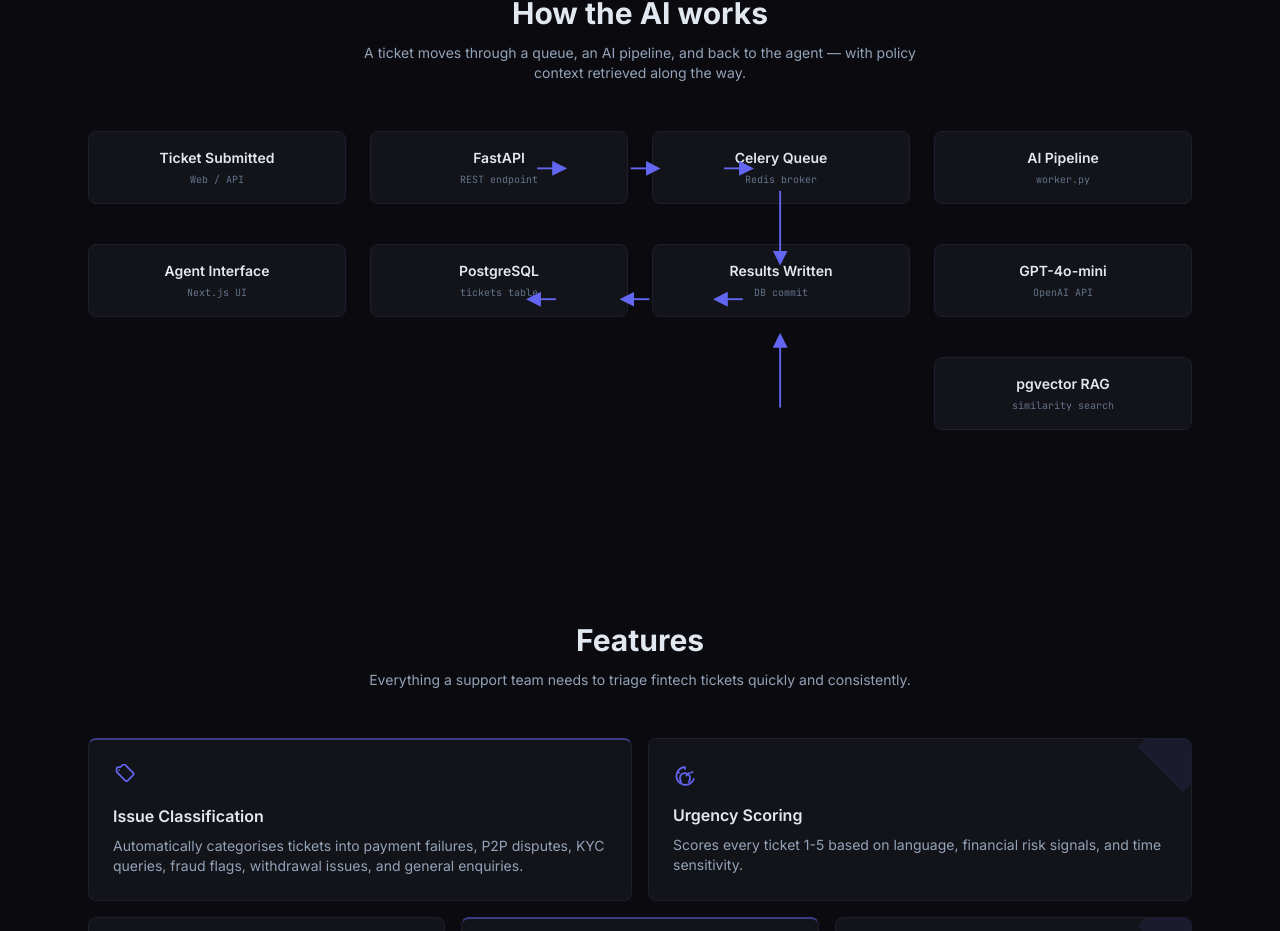
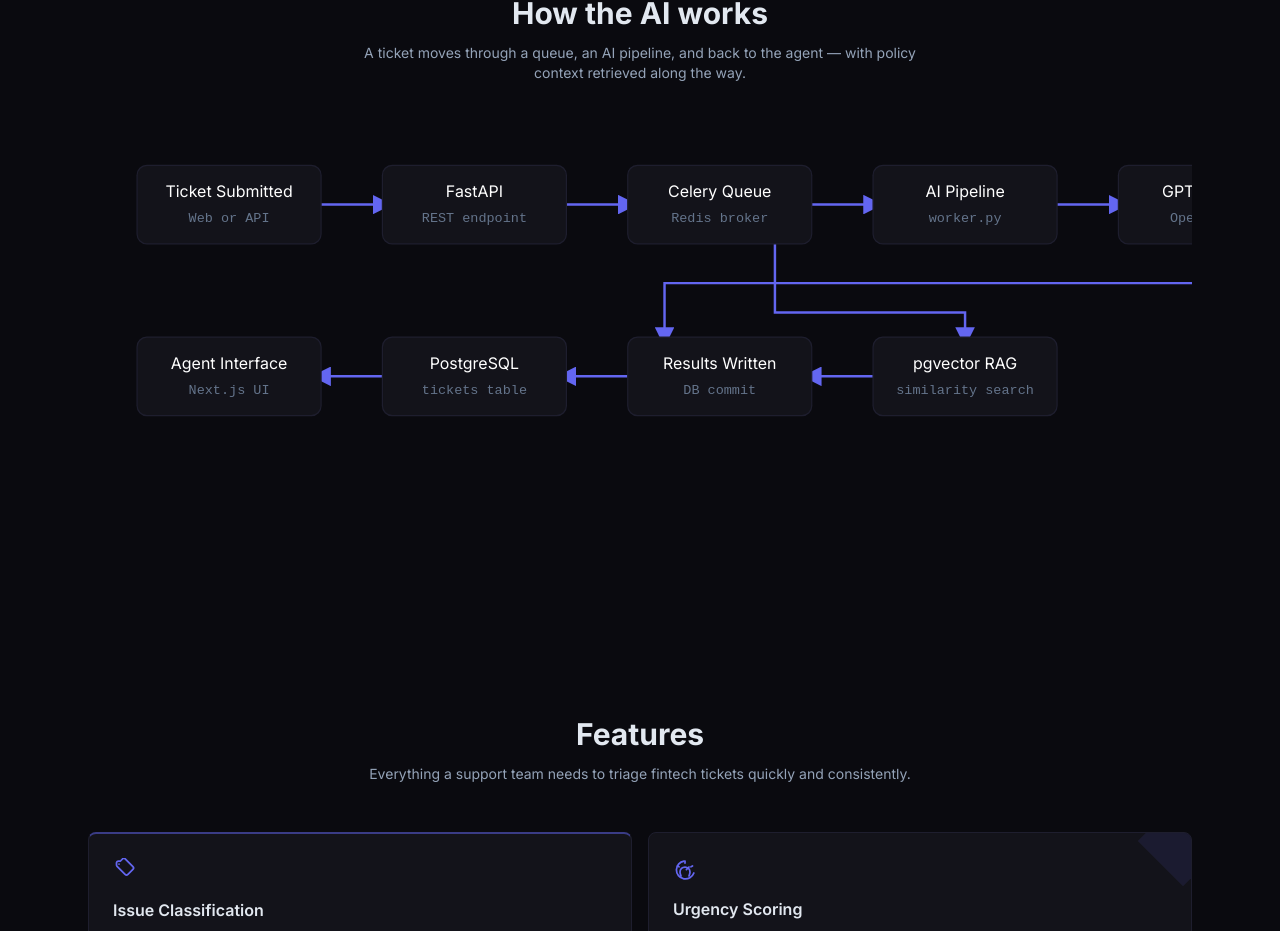
Before and after one commit to adewale-codes/Triax, a Next.js app in the folder frontend/: page / in a window 1280 px wide. Shown: the part 1255-2186 px from the top of the page. Built offline with nearby package versions, Linux system fonts and the light colour scheme.

Commit message:
changed diagram to svg

```diff
--- a/frontend/app/page.tsx
+++ b/frontend/app/page.tsx
@@ -129,14 +129,6 @@ function IconUserCheck(props: React.SVGProps<SVGSVGElement>) {
   )
 }
 
-function IconChevronDown(props: React.SVGProps<SVGSVGElement>) {
-  return (
-    <svg {...props} viewBox="0 0 24 24" fill="none" stroke="currentColor" strokeWidth="1.75" strokeLinecap="round" strokeLinejoin="round">
-      <path d="M6 9l6 6l6 -6" />
-    </svg>
-  )
-}
-
 // ── Content ───────────────────────────────────────────────────────────────
 const steps = [
   {
@@ -228,43 +220,31 @@ const techStack = [
 const trustBadges = ['Built with FastAPI', 'Powered by OpenAI', 'Deployed on Heroku']
 
 // ── System flow diagram data ────────────────────────────────────────────────
-// Desktop grid: 4 columns x 3 rows
-const diagramNodes = [
-  { title: 'Ticket Submitted', tech: 'Web / API', col: 1, row: 1 },
-  { title: 'FastAPI', tech: 'REST endpoint', col: 2, row: 1 },
-  { title: 'Celery Queue', tech: 'Redis broker', col: 3, row: 1 },
-  { title: 'AI Pipeline', tech: 'worker.py', col: 4, row: 1 },
-  { title: 'Agent Interface', tech: 'Next.js UI', col: 1, row: 2 },
-  { title: 'PostgreSQL', tech: 'tickets table', col: 2, row: 2 },
-  { title: 'Results Written', tech: 'DB commit', col: 3, row: 2 },
-  { title: 'GPT-4o-mini', tech: 'OpenAI API', col: 4, row: 2 },
-  { title: 'pgvector RAG', tech: 'similarity search', col: 4, row: 3 },
+// Boxes are 150x64, positioned by top-left corner (x, y is the vertical center)
+const diagramBoxes = [
+  { title: 'Ticket Submitted', tech: 'Web or API', x: 40, y: 60 },
+  { title: 'FastAPI', tech: 'REST endpoint', x: 240, y: 60 },
+  { title: 'Celery Queue', tech: 'Redis broker', x: 440, y: 60 },
+  { title: 'AI Pipeline', tech: 'worker.py', x: 640, y: 60 },
+  { title: 'GPT-4o-mini', tech: 'OpenAI API', x: 840, y: 60 },
+  { title: 'Agent Interface', tech: 'Next.js UI', x: 40, y: 200 },
+  { title: 'PostgreSQL', tech: 'tickets table', x: 240, y: 200 },
+  { title: 'Results Written', tech: 'DB commit', x: 440, y: 200 },
+  { title: 'pgvector RAG', tech: 'similarity search', x: 640, y: 200 },
 ]
 
-// Linear order for the mobile vertical flow
-const mobileFlow = [
-  { title: 'Ticket Submitted', tech: 'Web / API' },
-  { title: 'FastAPI', tech: 'REST endpoint' },
-  { title: 'Celery Queue', tech: 'Redis broker' },
-  { title: 'AI Pipeline', tech: 'worker.py' },
-  { title: 'pgvector RAG', tech: 'similarity search' },
-  { title: 'GPT-4o-mini', tech: 'OpenAI API' },
-  { title: 'Results Written', tech: 'DB commit' },
-  { title: 'PostgreSQL', tech: 'tickets table' },
-  { title: 'Agent Interface', tech: 'Next.js UI' },
-]
-
-// Arrows for the desktop diagram, drawn in a 400x320 viewBox.
-// Each has a stagger delay so they appear left-to-right / top-to-bottom.
+// Arrows for the diagram, drawn in a 900x320 viewBox.
+// Each has a stagger delay so they draw themselves left-to-right / top-to-bottom.
 const diagramArrows = [
-  { d: 'M90,40 L114,40', delay: 0 },
-  { d: 'M190,40 L214,40', delay: 100 },
-  { d: 'M290,40 L314,40', delay: 200 },
-  { d: 'M350,64 L350,136', delay: 300 },
-  { d: 'M310,180 L286,180', delay: 400 },
-  { d: 'M210,180 L186,180', delay: 500 },
-  { d: 'M110,180 L86,180', delay: 600 },
-  { d: 'M350,296 L350,224', delay: 700 },
+  { d: 'M190,60 L240,60', length: 50, delay: 0 }, // Ticket Submitted -> FastAPI
+  { d: 'M390,60 L440,60', length: 50, delay: 100 }, // FastAPI -> Celery Queue
+  { d: 'M590,60 L640,60', length: 50, delay: 200 }, // Celery Queue -> AI Pipeline
+  { d: 'M790,60 L840,60', length: 50, delay: 300 }, // AI Pipeline -> GPT-4o-mini
+  { d: 'M915,92 L915,124 L470,124 L470,168', length: 521, delay: 400 }, // GPT-4o-mini -> Results Written
+  { d: 'M640,200 L590,200', length: 50, delay: 500 }, // pgvector RAG -> Results Written
+  { d: 'M440,200 L390,200', length: 50, delay: 600 }, // Results Written -> PostgreSQL
+  { d: 'M240,200 L190,200', length: 50, delay: 700 }, // PostgreSQL -> Agent Interface
+  { d: 'M560,92 L560,148 L715,148 L715,168', length: 231, delay: 800 }, // Celery Queue -> pgvector RAG
 ]
 
 export default function LandingPage() {
@@ -390,18 +370,20 @@ export default function LandingPage() {
         </p>
 
         <div ref={diagramRef} className="mt-12">
-          {/* Desktop diagram */}
-          <div className="relative hidden lg:block">
+          <div style={{ overflowX: 'auto' }}>
             <svg
-              viewBox="0 0 400 320"
-              className="pointer-events-none absolute inset-0 h-full w-full"
-              aria-hidden="true"
+              viewBox="0 0 900 320"
+              width="100%"
+              style={{ minWidth: 600 }}
+              role="img"
+              aria-label="Diagram showing a ticket flowing from submission through FastAPI, a Celery queue, the AI pipeline, GPT-4o-mini with pgvector RAG, and back to the agent via PostgreSQL"
             >
               <defs>
-                <marker id="arrowhead" markerWidth="8" markerHeight="8" refX="4" refY="4" orient="auto">
+                <marker id="diagram-arrowhead" markerWidth="8" markerHeight="8" refX="4" refY="4" orient="auto">
                   <path d="M0,0 L8,4 L0,8 z" fill="#6366f1" />
                 </marker>
               </defs>
+
               {diagramArrows.map((arrow, i) => (
                 <path
                   key={i}
@@ -409,48 +391,53 @@ export default function LandingPage() {
                   stroke="#6366f1"
                   strokeWidth="2"
                   fill="none"
-                  markerEnd="url(#arrowhead)"
+                  markerEnd="url(#diagram-arrowhead)"
                   className="diagram-arrow"
                   style={{
-                    strokeDasharray: 120,
-                    strokeDashoffset: diagramInView ? 0 : 120,
+                    strokeDasharray: arrow.length,
+                    strokeDashoffset: diagramInView ? 0 : arrow.length,
                     transitionDelay: `${arrow.delay}ms`,
                   }}
                 />
               ))}
+
+              {diagramBoxes.map((box) => (
+                <g key={box.title}>
+                  <rect
+                    x={box.x}
+                    y={box.y - 32}
+                    width={150}
+                    height={64}
+                    rx={8}
+                    fill="#13131a"
+                    stroke="#1e1e2e"
+                  />
+                  <text
+                    x={box.x + 75}
+                    y={box.y - 6}
+                    textAnchor="middle"
+                    fill="#ffffff"
+                    fontSize="13"
+                  >
+                    {box.title}
+                  </text>
+                  <text
+                    x={box.x + 75}
+                    y={box.y + 14}
+                    textAnchor="middle"
+                    fill="#64748b"
+                    fontSize="11"
+                    fontFamily="monospace"
+                  >
+                    {box.tech}
+                  </text>
+                </g>
+              ))}
             </svg>
-
-            <div className="grid grid-cols-4 grid-rows-3 gap-x-6 gap-y-10">
-              {diagramNodes.map((node) => (
-                <div
-                  key={node.title}
-                  style={{ gridColumn: node.col, gridRow: node.row }}
-                  className="flex flex-col items-center justify-center rounded-lg border border-[#1e1e2e] bg-[#13131a] px-4 py-4 text-center"
-                >
-                  <span className="text-sm font-semibold text-[#e2e8f0]">{node.title}</span>
-                  <span className="mt-1 font-mono text-[10px] text-[#64748b]">{node.tech}</span>
-                </div>
-              ))}
-            </div>
           </div>
-
-          {/* Mobile / tablet diagram — vertical flow */}
-          <div className="flex flex-col items-stretch lg:hidden">
-            {mobileFlow.map((node, i) => (
-              <div key={node.title} className="flex flex-col items-center">
-                <div
-                  className={`diagram-step w-full max-w-sm rounded-lg border border-[#1e1e2e] bg-[#13131a] px-4 py-3 text-center ${diagramInView ? 'is-visible' : ''}`}
-                  style={{ transitionDelay: `${i * 100}ms` }}
-                >
-                  <span className="text-sm font-semibold text-[#e2e8f0]">{node.title}</span>
-                  <span className="mt-1 block font-mono text-[10px] text-[#64748b]">{node.tech}</span>
-                </div>
-                {i < mobileFlow.length - 1 && (
-                  <IconChevronDown className="my-1 h-5 w-5 text-[#6366f1]" />
-                )}
-              </div>
-            ))}
-          </div>
+          <p className="mt-2 text-center text-xs text-[#64748b] md:hidden">
+            ← Scroll to see full diagram →
+          </p>
         </div>
       </section>
 
```
